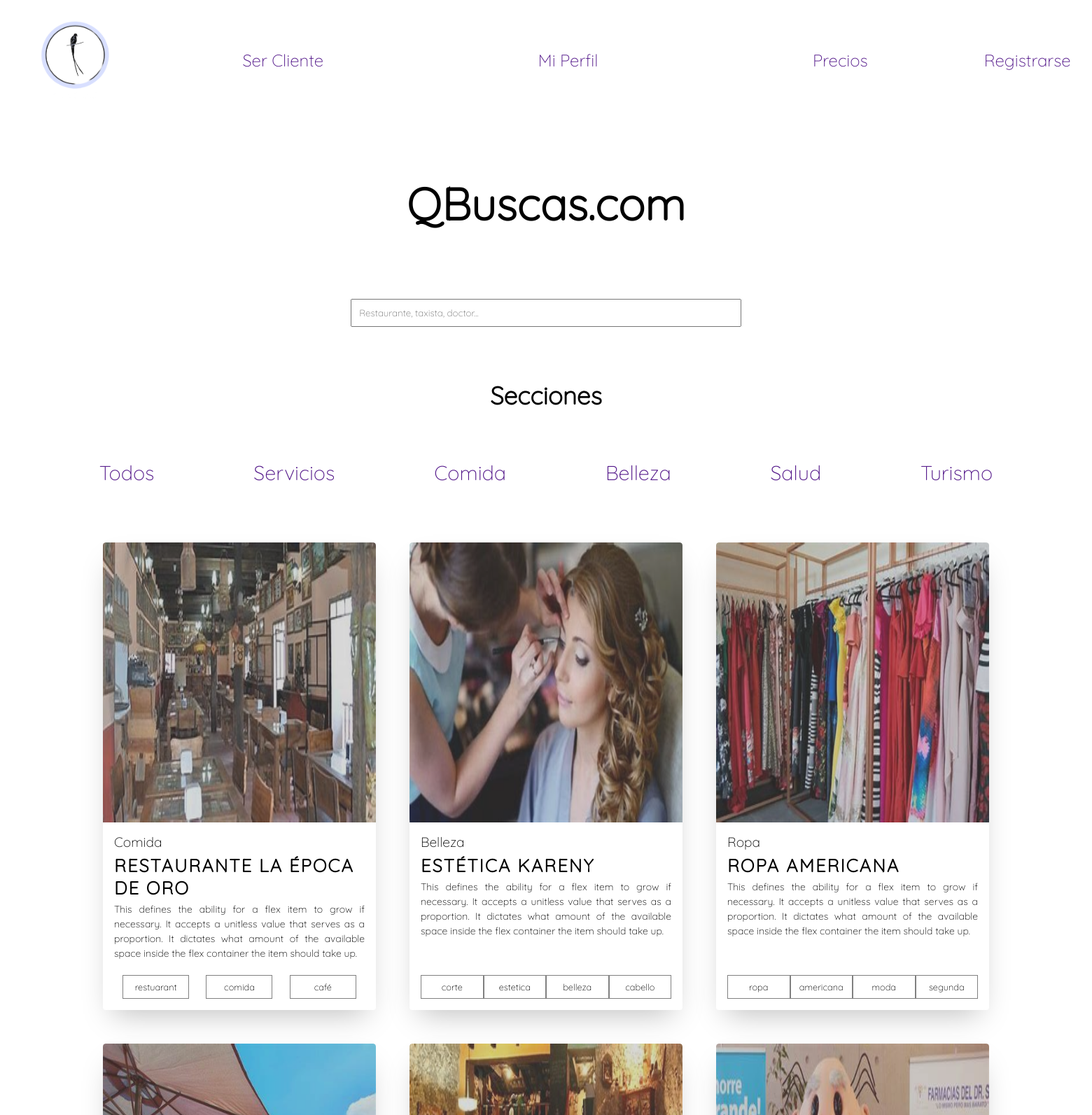
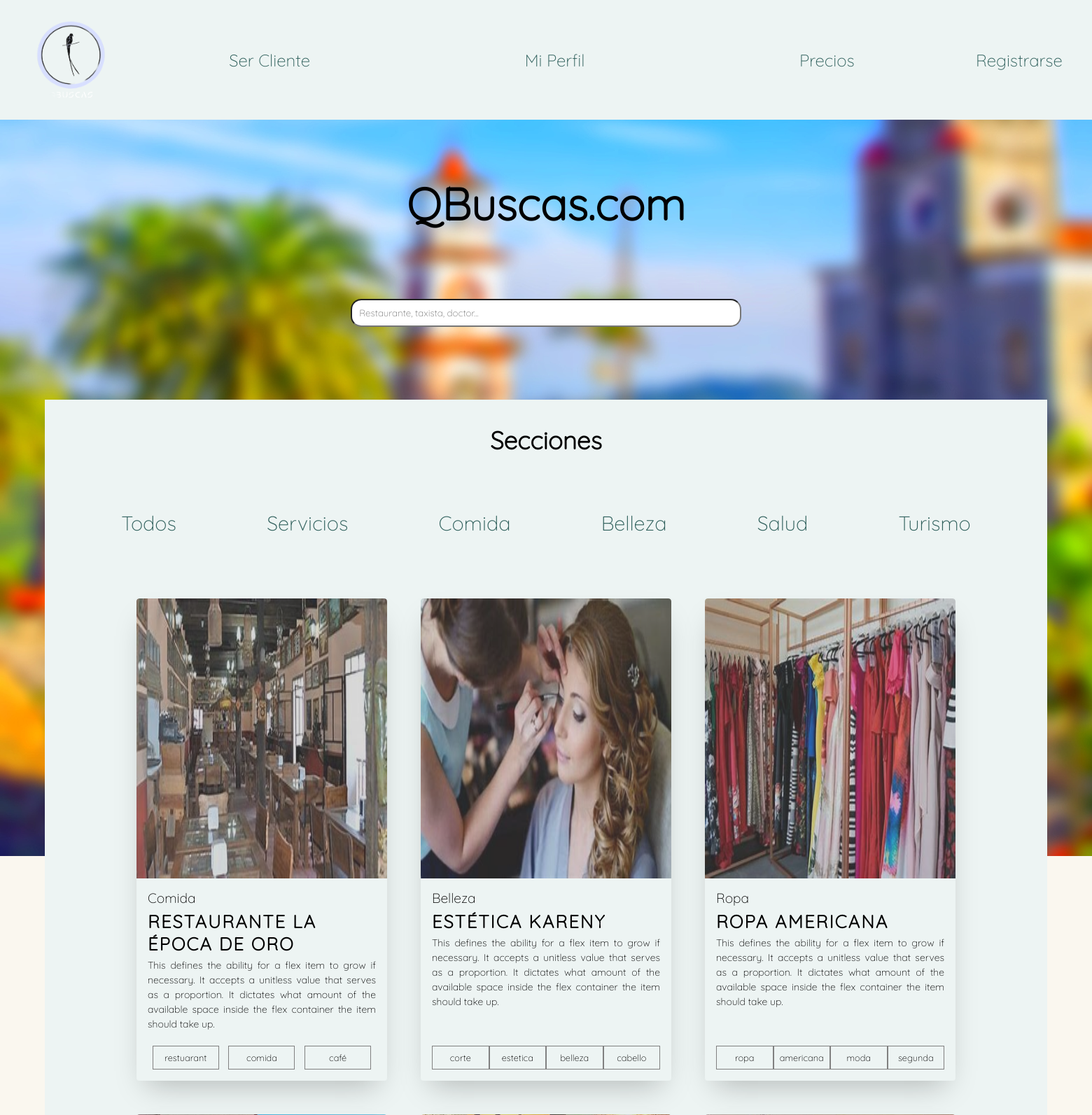
Before and after one commit to alan-reyes/qbuscas, a PHP site: page / in a window 1560 px wide. Shown: the top 1593 px of the page at 70% size. Run offline with PHP 8.4, Linux system fonts and the light colour scheme.

Commit message:
agrega estilos

```diff
--- a/index.html
+++ b/index.html
@@ -18,12 +18,12 @@
     <img src="src/logo-PhotoRoom.png-PhotoRoom.png" alt="Logo QBuscas.com" class="header-logo">
     <nav>
       <ul class="navbar">
-        <li><a href="">Ser Cliente</a></li>
-        <li><a href="">Mi Perfil</a></li>
-        <li><a href="">Precios</a></li>
+        <li class="item__navbar"><a href="">Ser Cliente</a></li>
+        <li class="item__navbar"><a href="">Mi Perfil</a></li>
+        <li class="item__navbar"><a href="">Precios</a></li>
       </ul>
     </nav>
-    <a href="">Registrarse</a>
+    <a href="Login.html" class="item__navbar">Registrarse</a>
   </header>
 
   <main class="search-section">
@@ -37,12 +37,12 @@
     <h2 class="title-secciones">Secciones</h2>
     <nav>
       <ul class="navbar-secciones">
-        <li><a href="">Todos</a></li>
-        <li><a href="">Servicios</a></li>
-        <li><a href="">Comida</a></li>
-        <li><a href="">Belleza</a></li>
-        <li><a href="">Salud</a></li>
-        <li><a href="">Turismo</a></li>
+        <li class="item__navbar"><a href="">Todos</a></li>
+        <li class="item__navbar"><a href="">Servicios</a></li>
+        <li class="item__navbar"><a href="">Comida</a></li>
+        <li class="item__navbar"><a href="">Belleza</a></li>
+        <li class="item__navbar"><a href="">Salud</a></li>
+        <li class="item__navbar"><a href="">Turismo</a></li>
       </ul>
     </nav>
     <!-- Cards -->
--- a/style.css
+++ b/style.css
@@ -6,6 +6,15 @@
 
 a {
   text-decoration-line: none;
+}
+
+/* background */
+
+body{
+  background-color: #FAF7EF;
+  background-image: url("../src/neg-gal/Plaza_celistino_gasca_y_templo_de_San_Francisco_de_Asis_05_1\ \(2\).jpg");
+  background-repeat: no-repeat;
+  background-attachment: fixed;
 }
 
 /* header */
@@ -17,6 +26,7 @@ a {
   align-items: center;
   text-align: center;
   font-size: 1.5em;
+  background-color: #EDF4F3;
 }
 
 .header-logo {
@@ -30,11 +40,32 @@ a {
   width: 50em;
 }
 
-.navbar>li {
+.item__navbar {
   list-style-type: none;
+  padding: 8px 20px;
+  color: #2E5F5B;
+  border: none;
+  border-radius: 25px;
+  text-align: center;
 }
 
-.navbar>a {}
+.item__navbar > a {
+  color: #2E5F5B;
+}
+
+.item__navbar:hover {
+  background-color: #2E5F5B;
+  transform: scale(1.1);
+  transition: transform 0.3s;
+  color: #EDF4F3;
+}
+
+.item__navbar > a:hover {
+  background-color: #2E5F5B;
+  transform: scale(1.1);
+  transition: transform 0.3s;
+  color: #EDF4F3;
+}
 
 /* search-section */
 .search-section {
@@ -51,15 +82,18 @@ a {
   width: 40em;
   padding: 10px;
   margin-bottom: 3em;
+  border-radius: 15px;
 }
 
 /* gallery-section */
 .gallery-section {
   text-align: center;
+  background-color: #EDF4F3;
+  margin: 4em;
 }
 
 .title-secciones {
-  margin-top: 1em;
+  padding-top: 1em;
   margin-bottom: 2em;
   font-size: 2.2em;
 }
@@ -89,7 +123,7 @@ img {
 }
 
 .btn {
-  background-color: white;
+  background-color: #EDF4F3;
   border: 1px solid gray;
   padding: 0.5rem;
   text-transform: lowercase;
@@ -129,7 +163,7 @@ img {
 }
 
 .card {
-  background-color: white;
+  background-color: #EDF4F3;
   border-radius: 0.25rem;
   box-shadow: 0 20px 40px -14px rgba(0, 0, 0, 0.25);
   display: flex;
```
